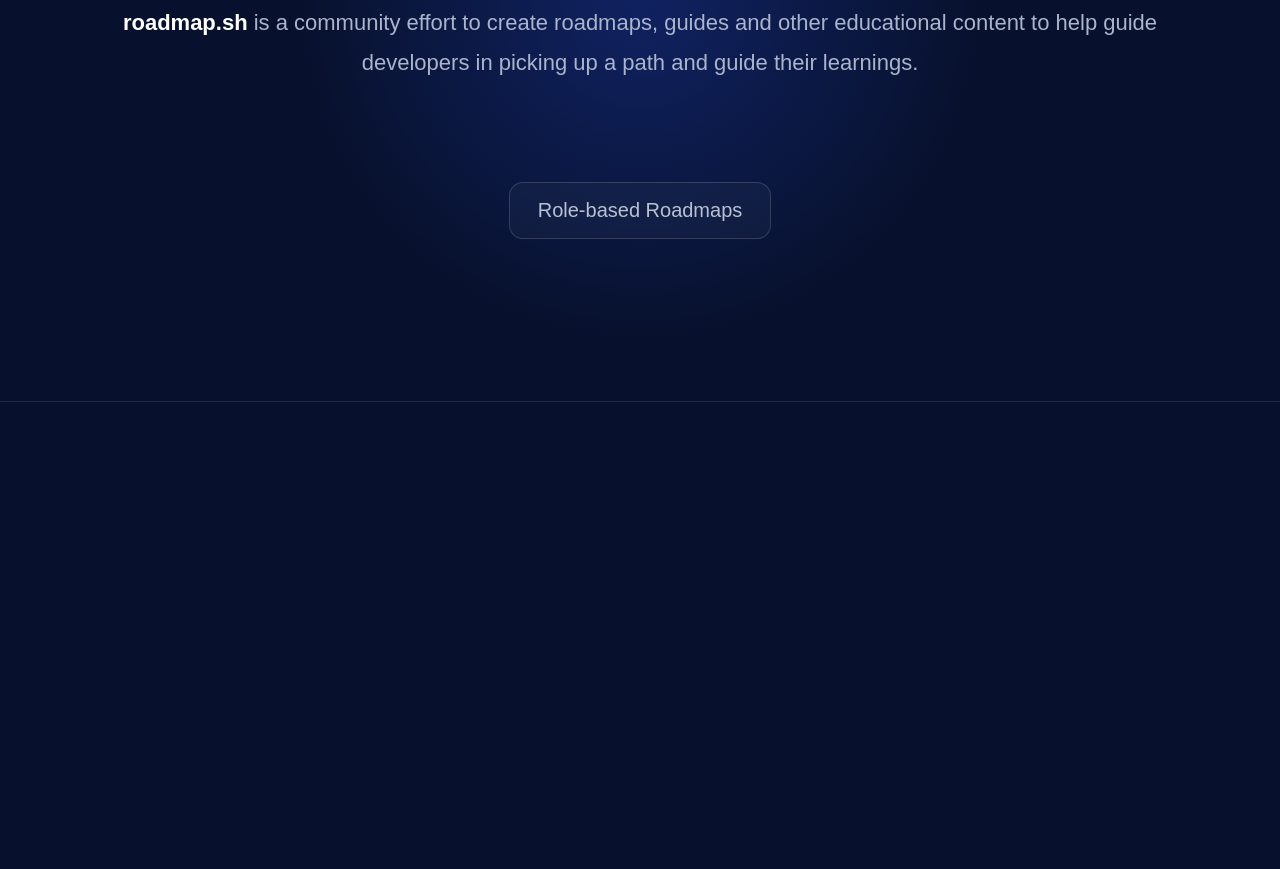
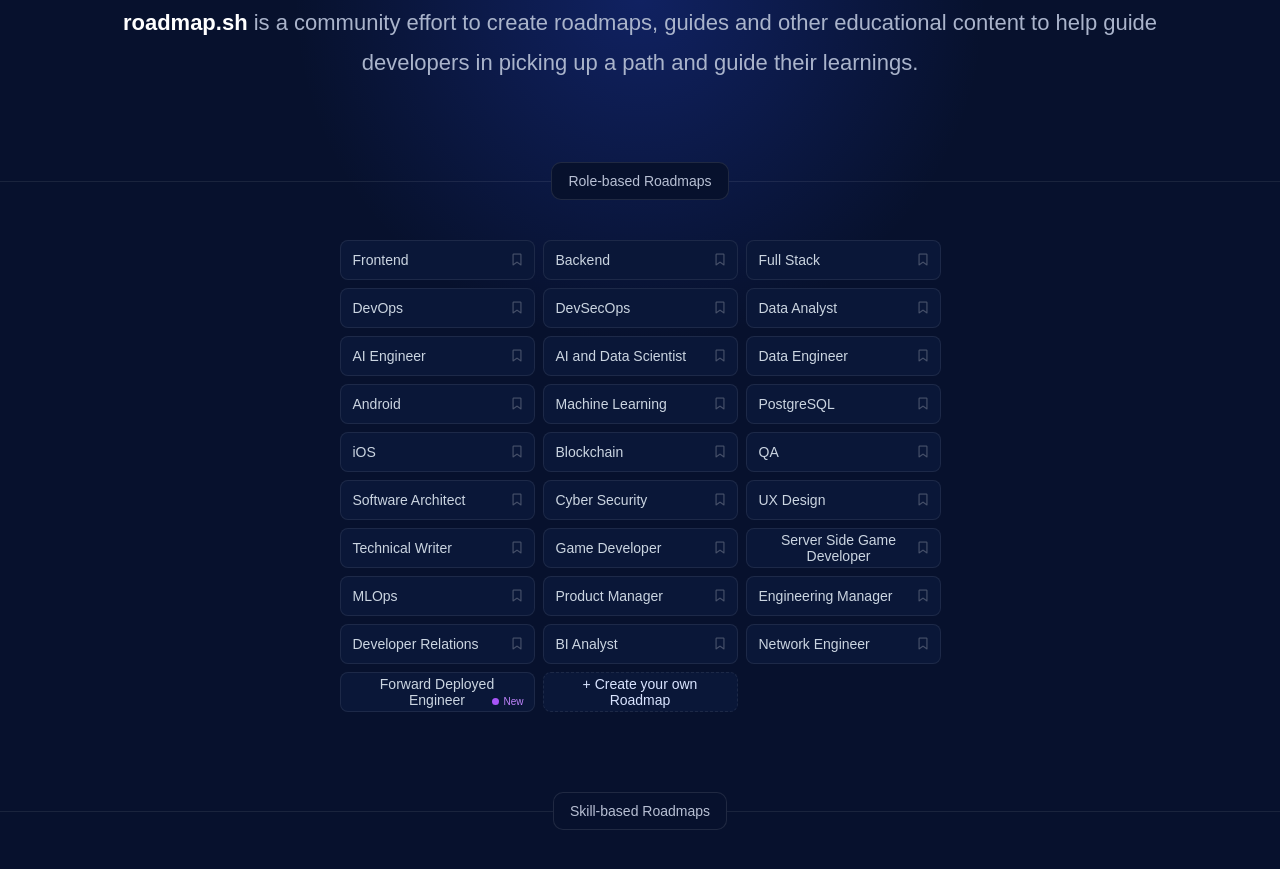
Before and after one commit to umerfarooq0320/Roadmap.sh-clone, a plain HTML site: page index.html in a window 1280 px wide. Shown: the part 363-1232 px from the top of the page. Before the commit the page ends 800 px from the top, so only its background shows below. Drawn offline with Linux system fonts and the light colour scheme.

Commit message:
Added a new section of Roadmap

```diff
--- a/index.html
+++ b/index.html
@@ -53,10 +53,70 @@
             picking up a path and guide their learnings.
         </p>
 
-        <div class="roadmap-btn">
+        <!-- <div class="roadmap-btn">
             Role-based Roadmaps
+        </div> -->
+    </section>
+    <section class="roadmaps-section">
+
+    <div class="divider">
+       <span class="section-pill">Role-based Roadmaps</span>
+    </div>
+
+    <div class="roadmap-grid">
+
+        <!-- Column 1 -->
+        <div class="roadmap-card">Frontend <i class="fa-regular fa-bookmark"></i></div>
+        <div class="roadmap-card">Backend <i class="fa-regular fa-bookmark"></i></div>
+        <div class="roadmap-card">Full Stack <i class="fa-regular fa-bookmark"></i></div>
+
+        <div class="roadmap-card">DevOps <i class="fa-regular fa-bookmark"></i></div>
+        <div class="roadmap-card">DevSecOps <i class="fa-regular fa-bookmark"></i></div>
+        <div class="roadmap-card">Data Analyst <i class="fa-regular fa-bookmark"></i></div>
+
+        <div class="roadmap-card">AI Engineer <i class="fa-regular fa-bookmark"></i></div>
+        <div class="roadmap-card">AI and Data Scientist <i class="fa-regular fa-bookmark"></i></div>
+        <div class="roadmap-card">Data Engineer <i class="fa-regular fa-bookmark"></i></div>
+
+        <div class="roadmap-card">Android <i class="fa-regular fa-bookmark"></i></div>
+        <div class="roadmap-card">Machine Learning <i class="fa-regular fa-bookmark"></i></div>
+        <div class="roadmap-card">PostgreSQL <i class="fa-regular fa-bookmark"></i></div>
+
+        <div class="roadmap-card">iOS <i class="fa-regular fa-bookmark"></i></div>
+        <div class="roadmap-card">Blockchain <i class="fa-regular fa-bookmark"></i></div>
+        <div class="roadmap-card">QA <i class="fa-regular fa-bookmark"></i></div>
+
+        <div class="roadmap-card">Software Architect <i class="fa-regular fa-bookmark"></i></div>
+        <div class="roadmap-card">Cyber Security <i class="fa-regular fa-bookmark"></i></div>
+        <div class="roadmap-card">UX Design <i class="fa-regular fa-bookmark"></i></div>
+
+        <div class="roadmap-card">Technical Writer <i class="fa-regular fa-bookmark"></i></div>
+        <div class="roadmap-card">Game Developer <i class="fa-regular fa-bookmark"></i></div>
+        <div class="roadmap-card">Server Side Game Developer <i class="fa-regular fa-bookmark"></i></div>
+
+        <div class="roadmap-card">MLOps <i class="fa-regular fa-bookmark"></i></div>
+        <div class="roadmap-card">Product Manager <i class="fa-regular fa-bookmark"></i></div>
+        <div class="roadmap-card">Engineering Manager <i class="fa-regular fa-bookmark"></i></div>
+
+        <div class="roadmap-card">Developer Relations <i class="fa-regular fa-bookmark"></i></div>
+        <div class="roadmap-card">BI Analyst <i class="fa-regular fa-bookmark"></i></div>
+        <div class="roadmap-card">Network Engineer <i class="fa-regular fa-bookmark"></i></div>
+
+        <div class="roadmap-card new-card">
+            Forward Deployed Engineer
+            <span class="new-badge">New</span>
         </div>
-    </section>
+
+        <div class="roadmap-card create-roadmap">
+            + Create your own Roadmap
+        </div>
+
+    </div>
+<div class="divider">
+       <span class="section-pill">Skill-based Roadmaps</span>
+    </div>
+
+</section>
 
 </body>
 </html>
--- a/style.css
+++ b/style.css
@@ -153,12 +153,145 @@
     background: rgba(255,255,255,0.03);
 }
 
-/* Bottom Divider */
-.hero::after {
+/* ROADMAP SECTION */
+
+.roadmaps-section {
+    max-width: 1200px;
+    margin: 80px auto;
+    padding: 0 20px;
+    text-align: center;
+}
+
+.divider {
+    position: relative;
+    text-align: center;
+    margin: 80px 0 40px;
+    width: 100vw;
+    left: 50%;
+    transform: translateX(-50%);
+
+}
+
+.divider::before {
     content: "";
     position: absolute;
+    top: 50%;
     left: 0;
-    right: 0;
-    bottom: 35px;
-    border-bottom: 1px solid rgba(255,255,255,0.1);
+    width: 100%;
+    height: 1px;
+    background: rgba(255,255,255,0.08);
+    z-index: 1;
 }
+.section-pill {
+    position: relative;
+    z-index: 2;
+
+    display: inline-block;
+    padding: 10px 16px;
+
+    background: #07112d;
+    border: 1px solid rgba(255,255,255,0.1);
+    border-radius: 10px;
+
+    color: #b8c0d4;
+    font-size: 14px;
+}
+.bottom-pill {
+    margin-top: 30px;
+}
+
+.roadmap-grid {
+    width: fit-content;
+    margin: auto;
+
+    display: grid;
+    grid-template-columns: repeat(3, 1fr);
+    gap: 8px;
+
+    justify-content: center;
+}
+
+.roadmap-card {
+    width: 195px;
+    height: 40px;
+
+    background: #0a1738;
+    border: 1px solid rgba(255,255,255,0.08);
+
+    border-radius: 8px;
+
+    display: flex;
+    align-items: center;
+    justify-content: space-between;
+
+    padding: 0 12px;
+
+    color: #cbd5e1;
+    font-size: 14px;
+
+    cursor: pointer;
+    transition: all 0.25s ease;
+}
+
+.roadmap-card:hover {
+    border-color: rgba(86,140,255,0.8);
+    background: #10204d;
+    transform: translateY(-2px);
+}
+
+.roadmap-card i {
+    color: rgba(255,255,255,0.25);
+    font-size: 12px;
+}
+
+.create-roadmap {
+    border-style: dashed;
+    justify-content: center;
+    color: #d9e4ff;
+}
+
+.create-roadmap:hover {
+    background: #10204d;
+}
+
+.new-card {
+    position: relative;
+}
+
+.new-badge {
+    position: absolute;
+    right: 10px;
+    bottom: 4px;
+
+    font-size: 10px;
+    color: #c084fc;
+}
+
+.new-badge::before {
+    content: "";
+    width: 7px;
+    height: 7px;
+    background: #a855f7;
+    border-radius: 50%;
+
+    display: inline-block;
+    margin-right: 4px;
+}
+
+/* Responsive */
+
+@media (max-width: 900px) {
+    .roadmap-grid {
+        grid-template-columns: repeat(2, 1fr);
+    }
+}
+
+@media (max-width: 650px) {
+    .roadmap-grid {
+        grid-template-columns: 1fr;
+    }
+
+    .roadmap-card {
+        width: 100%;
+    }
+}
```
